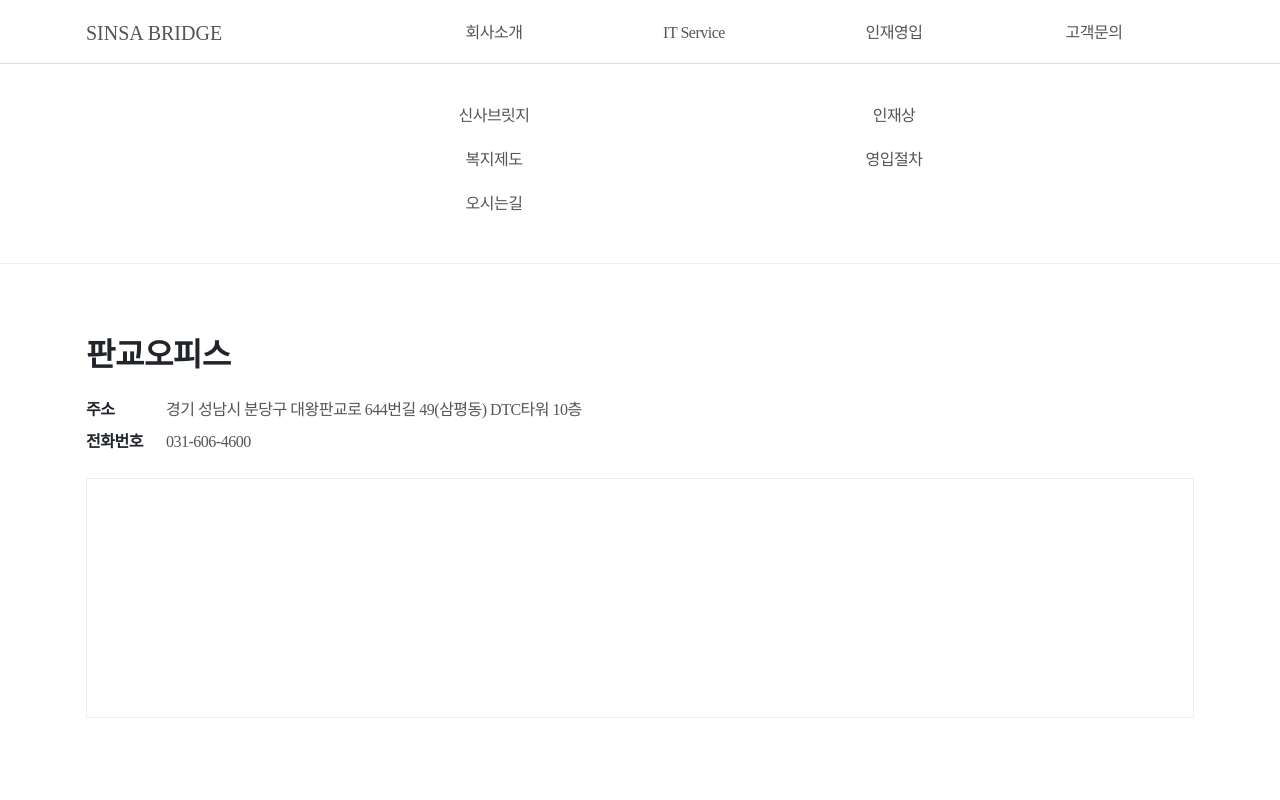
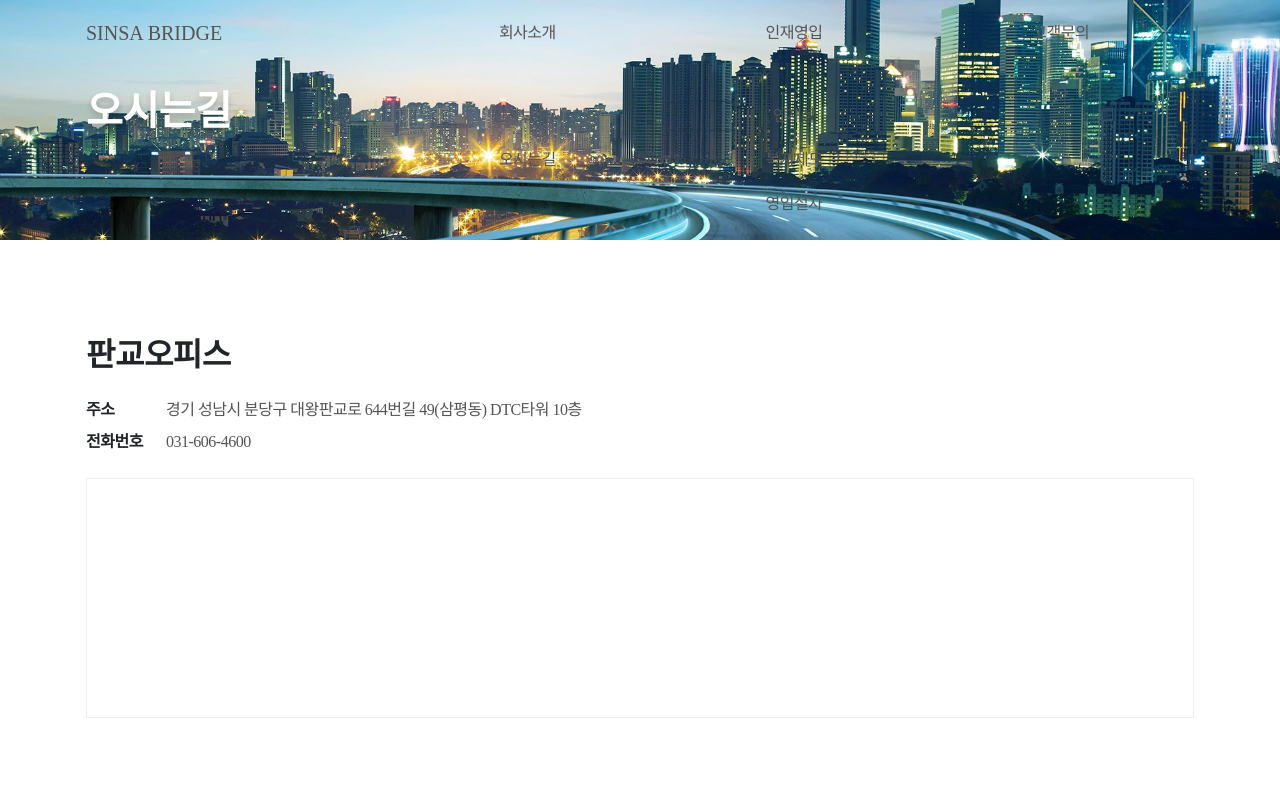
Before and after one commit to sinsa-bridge/sinsa-bridge-react, a React (Create React App) app: page /way in a window 1280 px wide. Shown: the top 800 px of the page. Built offline with nearby package versions, Linux system fonts and the light colour scheme; a web font is replaced by a local one.

Commit message:
메뉴정리

```diff
--- a/public/data/slide.json
+++ b/public/data/slide.json
@@ -9,6 +9,6 @@
         "id": 2,
         "url": "/sinsa-bridge-react/img/main-img-02.jpg",
         "tit": "고객의 상상을 우리의 기술로 현실화 합니다.",
-        "txt": "변화를 주도하는 마케팅을 위한 혁신적인 기술을 선보입니다.dd"
+        "txt": "변화를 주도하는 마케팅을 위한 혁신적인 기술을 선보입니다."
     }
 ]
--- a/src/pages/Header.js
+++ b/src/pages/Header.js
@@ -52,16 +52,17 @@ function Header({headerStyle}) {
                   <li className='nav-item'>
                     <Link to="/company">회사소개</Link>
                     <ul className={ mouseOver == false ? "subnav hidden" : "subnav open" }>
-                      <li><Link to="/company">신사브릿지</Link></li>
-                      <li><Link to="/welfare">복지제도</Link></li>
+                      {/* <li><Link to="/company">신사브릿지</Link></li> */}
+                      <li><Link to="/service">신사브릿지</Link></li>
                       <li><Link to="/way">오시는길</Link></li>
                     </ul>
                   </li>
-                  <li className='nav-item'><Link to="/service">IT Service</Link></li>
+                  {/* <li className='nav-item'><Link to="/service">IT Service</Link></li> */}
                   <li className='nav-item'>
                     <Link to="/talent">인재영입</Link>
                     <ul className={ mouseOver == false ? "subnav hidden" : "subnav open" }>
                       <li><Link to="/talent">인재상</Link></li>
+                      <li><Link to="/welfare">복지제도</Link></li>
                       <li><Link to="/process">영입절차</Link></li>
                     </ul>
                   </li>
@@ -84,16 +85,15 @@ function Header({headerStyle}) {
               <li className='nav-item'>
                 <Link to="/Company">회사소개</Link>
                 <ul className="subnav open">
-                  <li><Link to="/company">신사브릿지</Link></li>
-                  <li><Link to="/welfare">복지제도</Link></li>
+                  <li><Link to="/Service">신사브릿지</Link></li>
                   <li><Link to="/way">오시는길</Link></li>
                 </ul>
               </li>
-              <li className='nav-item'><Link to="/Service">IT Service</Link></li>
               <li className='nav-item'>
                 <Link to="/talent">인재영입</Link>
                 <ul className="subnav open">
                   <li><Link to="/talent">인재상</Link></li>
+                  <li><Link to="/welfare">복지제도</Link></li>
                   <li><Link to="/process">영입절차</Link></li>
                 </ul>
               </li>
--- a/src/pages/business/Service.js
+++ b/src/pages/business/Service.js
@@ -12,7 +12,7 @@ import client06 from '../../assets/img/client/06.png';
 function Service(){
 
     const headerStyle=false;
-    const topBannerID=4;
+    const topBannerID=1;
 
     return(
         <>
```
